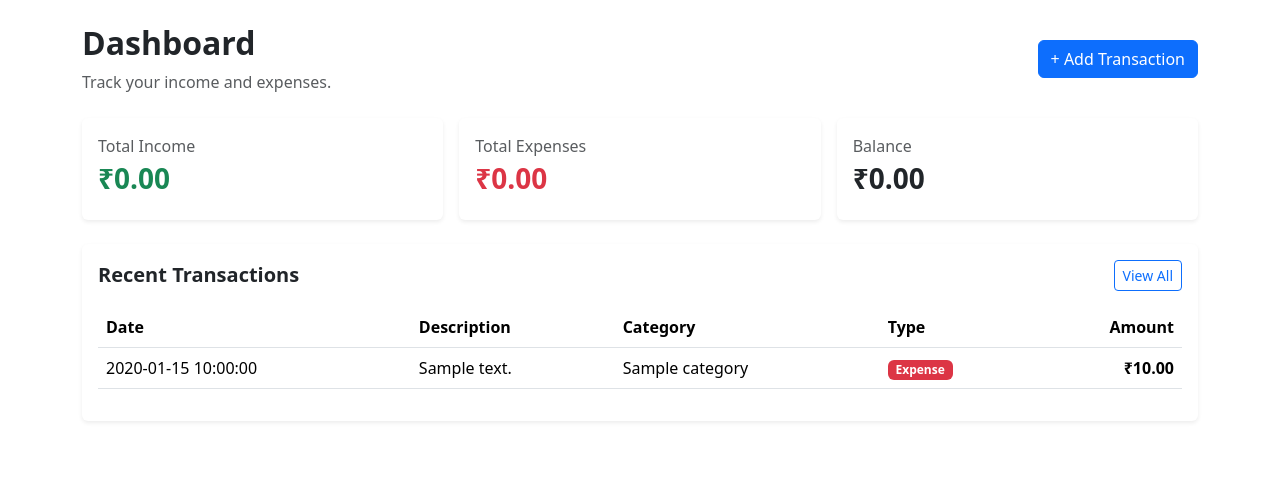
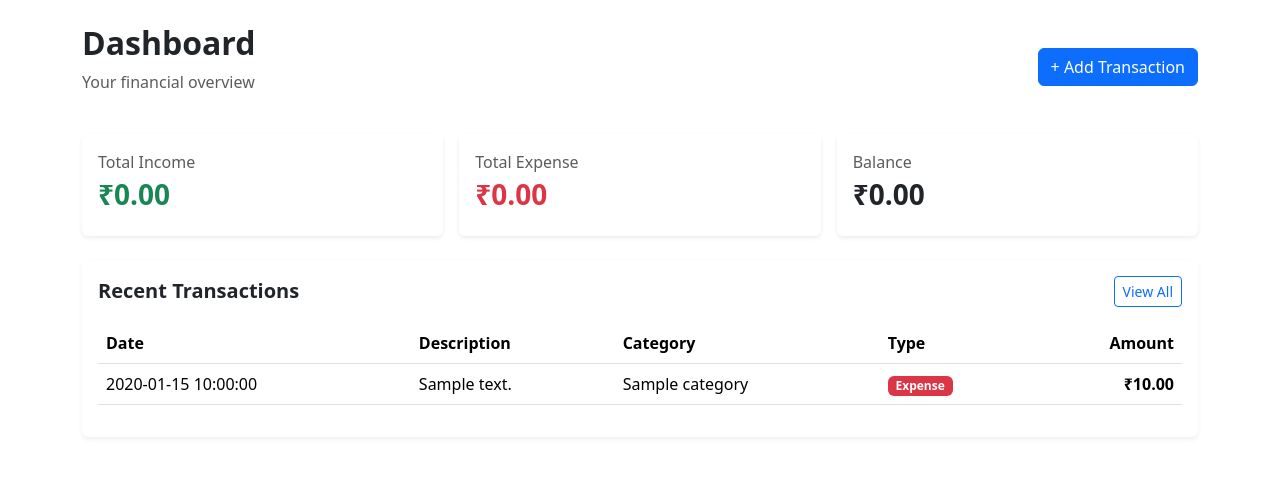
Before and after one commit to sachincoder122/expense-tracker, a Flask app: template templates/dashboard.html in a window 1280 px wide. Shown: the part 56-533 px from the top of the page. Run offline with Flask 3, Linux system fonts and the light colour scheme; the template is opened without the code that fills it: most values are stand-ins (such as "Sample title", 1, 10 or a date in 2020).

Commit message:
Update dashboard.html

```diff
--- a/templates/dashboard.html
+++ b/templates/dashboard.html
@@ -7,7 +7,7 @@
 <div class="d-flex justify-content-between align-items-center mb-4">
     <div>
         <h2 class="fw-bold">Dashboard</h2>
-        <p class="text-muted mb-0">Track your income and expenses.</p>
+        <p class="text-muted">Your financial overview</p>
     </div>
 
     <a href="{{ url_for('add_transaction') }}" class="btn btn-primary">
@@ -15,6 +15,8 @@
     </a>
 </div>
 
+
+<!-- Summary Cards -->
 <div class="row g-3 mb-4">
 
     <div class="col-md-4">
@@ -22,7 +24,7 @@
             <div class="card-body">
                 <p class="text-muted mb-1">Total Income</p>
                 <h3 class="fw-bold text-success">
-                    ₹{{ "%.2f"|format(total_income|default(0)) }}
+                    ₹{{ "%.2f"|format(income) }}
                 </h3>
             </div>
         </div>
@@ -31,9 +33,9 @@
     <div class="col-md-4">
         <div class="card shadow-sm border-0">
             <div class="card-body">
-                <p class="text-muted mb-1">Total Expenses</p>
+                <p class="text-muted mb-1">Total Expense</p>
                 <h3 class="fw-bold text-danger">
-                    ₹{{ "%.2f"|format(total_expense|default(0)) }}
+                    ₹{{ "%.2f"|format(expense) }}
                 </h3>
             </div>
         </div>
@@ -44,7 +46,7 @@
             <div class="card-body">
                 <p class="text-muted mb-1">Balance</p>
                 <h3 class="fw-bold">
-                    ₹{{ "%.2f"|format(balance|default(0)) }}
+                    ₹{{ "%.2f"|format(balance) }}
                 </h3>
             </div>
         </div>
@@ -52,7 +54,10 @@
 
 </div>
 
+
+<!-- Recent Transactions -->
 <div class="card shadow-sm border-0">
+
     <div class="card-body">
 
         <div class="d-flex justify-content-between align-items-center mb-3">
@@ -64,10 +69,12 @@
             </a>
         </div>
 
-        {% if transactions %}
+
+        {% if recent %}
 
         <div class="table-responsive">
-            <table class="table align-middle">
+
+            <table class="table table-hover align-middle">
 
                 <thead>
                     <tr>
@@ -81,34 +88,40 @@
 
                 <tbody>
 
-                {% for transaction in transactions[:5] %}
+                {% for t in recent %}
 
                     <tr>
-                        <td>{{ transaction.date }}</td>
+
+                        <td>{{ t["date"] }}</td>
 
                         <td>
-                            {{ transaction.description }}
+                            {{ t["description"] }}
                         </td>
 
                         <td>
-                            {{ transaction.category }}
+                            {{ t["category"] }}
                         </td>
 
                         <td>
-                            {% if transaction.type == 'income' %}
+                            {% if t["type"] == "income" %}
+
                                 <span class="badge bg-success">
                                     Income
                                 </span>
+
                             {% else %}
+
                                 <span class="badge bg-danger">
                                     Expense
                                 </span>
+
                             {% endif %}
                         </td>
 
                         <td class="text-end fw-bold">
-                            ₹{{ "%.2f"|format(transaction.amount) }}
+                            ₹{{ "%.2f"|format(t["amount"]) }}
                         </td>
+
                     </tr>
 
                 {% endfor %}
@@ -116,25 +129,30 @@
                 </tbody>
 
             </table>
+
         </div>
 
         {% else %}
 
         <div class="text-center py-5">
+
             <h5>No transactions yet</h5>
+
             <p class="text-muted">
-                Add your first transaction to get started.
+                Add your first transaction to start tracking.
             </p>
 
             <a href="{{ url_for('add_transaction') }}"
                class="btn btn-primary">
                 Add Transaction
             </a>
+
         </div>
 
         {% endif %}
 
     </div>
+
 </div>
 
 {% endblock %}
```
